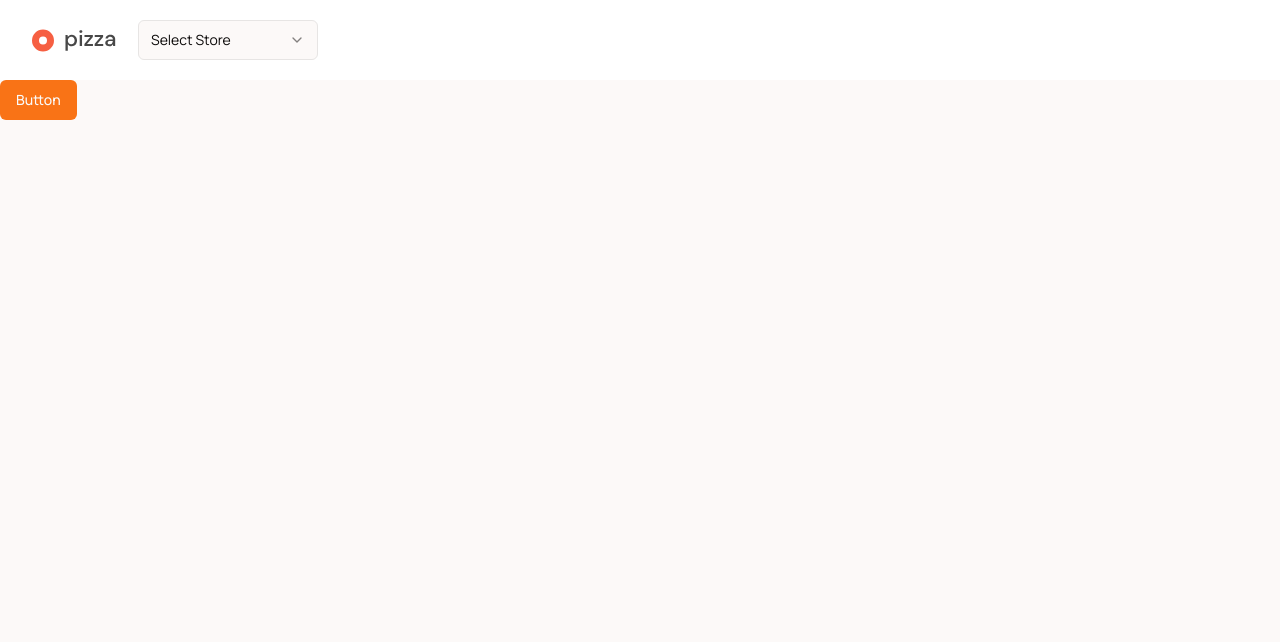
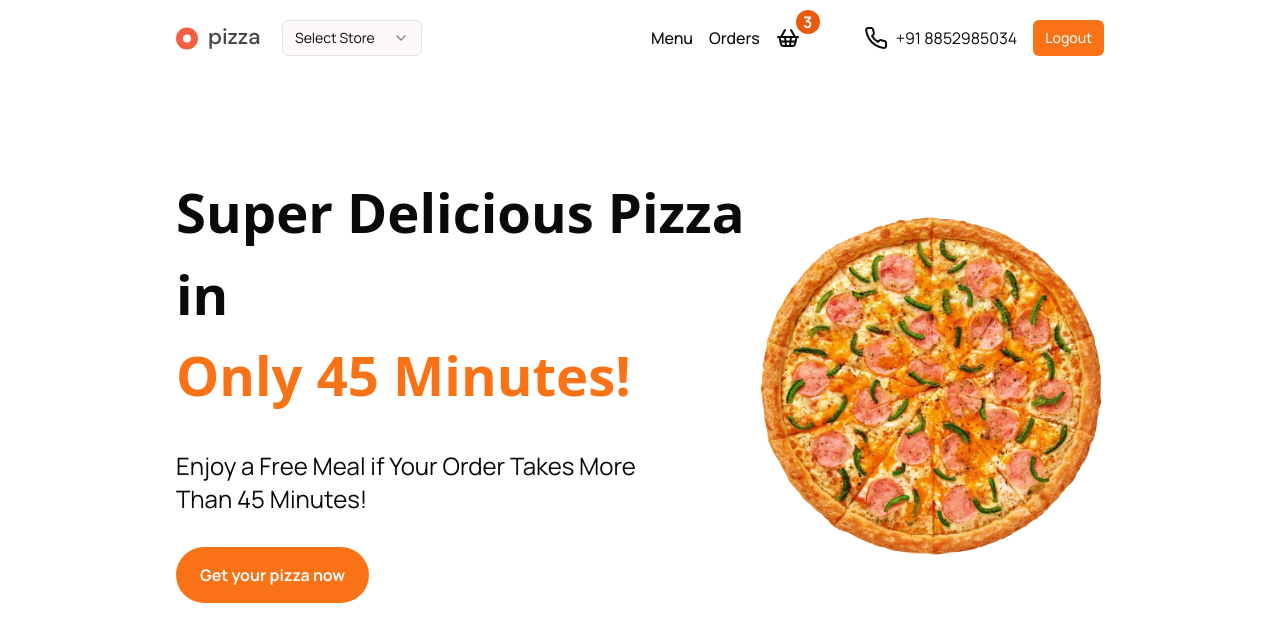
Before and after one commit to EbrahimAfridi/learning-next-redux-toolkit, a Next.js app: page / in a window 1280 px wide. Shown: the top 642 px of the page. Built offline with nearby package versions, Linux system fonts and the light colour scheme.

Commit message:
Added: hero section

```diff
--- a/src/app/(home)/page.tsx
+++ b/src/app/(home)/page.tsx
@@ -1,9 +1,33 @@
-import { Button } from "@/components/ui/button"
+import { Button } from "@/components/ui/button";
+import Image from "next/image";
 
 export default function Home() {
     return (
       <>
-        <Button>Button</Button>
+        <section className="bg-white">
+          <div className="container px-44 flex items-center justify-between py-24">
+            <div>
+              <h1 className="text-[3.4rem] font-black font-sans leading-2">
+                Super Delicious Pizza in <br />
+                <span className="text-primary">Only 45 Minutes!</span>
+              </h1>
+              <p className="text-2xl mt-8 max-w-lg leading-snug">
+                Enjoy a Free Meal if Your Order Takes More Than 45 Minutes!
+              </p>
+              <Button className="mt-8 text-md rounded-full py-7 px-6 font-bold">
+                Get your pizza now
+              </Button>
+            </div>
+            <div>
+              <Image
+                alt="pizza-main"
+                src={"/pizza-main.png"}
+                width={380}
+                height={380}
+              />
+            </div>
+          </div>
+        </section>
       </>
     );
   }
--- a/src/components/custom/header.tsx
+++ b/src/components/custom/header.tsx
@@ -6,12 +6,15 @@ import {
   SelectTrigger,
   SelectValue,
 } from "@/components/ui/select";
+import Link from "next/link";
+import { Phone, ShoppingBasket } from "lucide-react";
+import { Button } from "../ui/button";
 
 
 const Header = () => {
   return (
     <header className="bg-white">
-      <nav className="container py-5">
+      <nav className="py-5 container px-44 flex justify-between">
         <div className="flex items-center space-x-4">
           <svg
             data-testid="logo"
@@ -34,7 +37,7 @@ const Header = () => {
             />
           </svg>
           <Select>
-            <SelectTrigger className="w-[180px]">
+            <SelectTrigger className="w-[140px] h-9">
               <SelectValue placeholder="Select Store" />
             </SelectTrigger>
             <SelectContent>
@@ -44,6 +47,36 @@ const Header = () => {
             </SelectContent>
           </Select>
         </div>
+        <div className="flex items-center gap-x-4">
+          <ul className="flex items-center text-md font-medium space-x-4">
+            <li>
+              <Link href={"/"} className="hover:text-primary">
+                Menu
+              </Link>
+            </li>
+            <li>
+              <Link href={"/"} className="hover:text-primary">
+                Orders
+              </Link>
+            </li>
+          </ul>
+          <div className="relative">
+            <Link href={"/cart"} className="hover:text-primary">
+              <ShoppingBasket />
+            </Link>
+            <span
+              className="absolute -top-4 -right-5 h-6 w-6 flex items-center justify-center
+            rounded-full bg-orange-600 font-bold text-white"
+            >
+              3
+            </span>
+          </div>
+          <div className="flex items-center gap-x-2 ml-12">
+            <Phone />
+            <span>+91 8852985034</span>
+          </div>
+          <Button size={"sm"}>Logout</Button>
+        </div>
       </nav>
     </header>
   );
```
Also changed, not shown: public/pizza-main.png (added).
